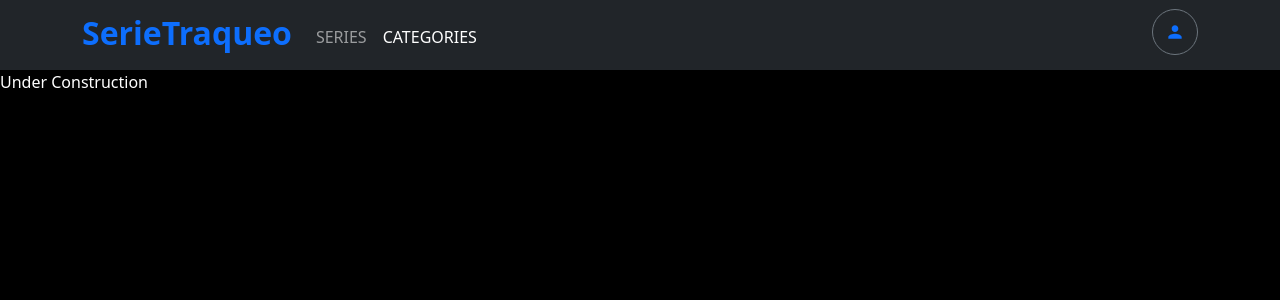
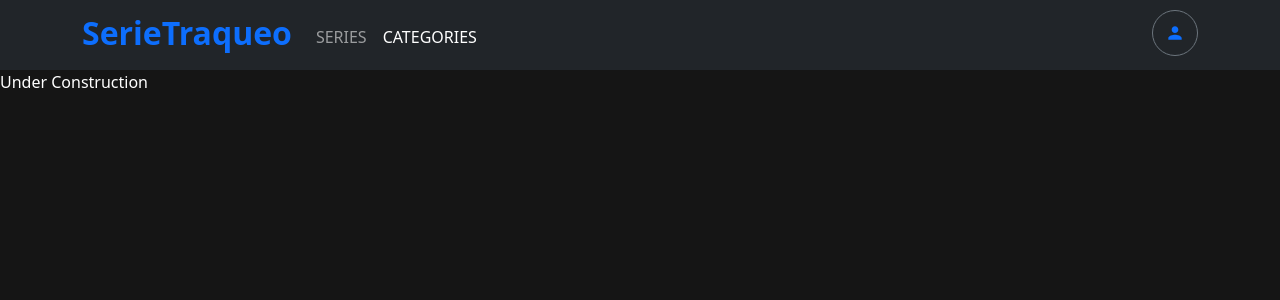
Before and after one commit to orlandodiazc/series-manager, a React (Create React App) app: page /categories in a window 1280 px wide. Shown: the top 300 px of the page. Built offline with nearby package versions, Linux system fonts and the light colour scheme.

Commit message:
Update styling

```diff
--- a/src/components/Layout.js
+++ b/src/components/Layout.js
@@ -3,7 +3,7 @@ import Navbar from './Navbar';
 
 function Layout() {
   return (
-    <div className="min-vh-100 bg-black">
+    <div className="min-vh-100" style={{ backgroundColor: '#151515' }}>
       <Navbar />
       <div className="text-white h-100">
         <Outlet />
--- a/src/components/Navbar.js
+++ b/src/components/Navbar.js
@@ -32,11 +32,10 @@ const Navbar = () => (
               </NavLink>
             </li>
           ))}
-          <li className="nav-item ms-sm-auto ">
+          <li className="nav-item ms-sm-auto my-auto">
             <button
               type="button"
-              className="btn btn-dark border-secondary rounded-circle d-flex justify-content-center align-items-center"
-              style={{ aspectRatio: 1 }}
+              className="btn btn-dark btn-profile border-secondary d-flex justify-content-center align-items-center"
             >
               <MdPerson color="#0d6efd" size={20} />
               <span className="d-sm-none">Profile</span>
--- a/src/index.css
+++ b/src/index.css
@@ -28,3 +28,10 @@ picture {
   max-width: 100%;
   display: block;
 }
+
+@media (min-width: 576px) {
+  .btn-profile {
+    border-radius: 50%;
+    aspect-ratio: 1;
+  }
+}
```
